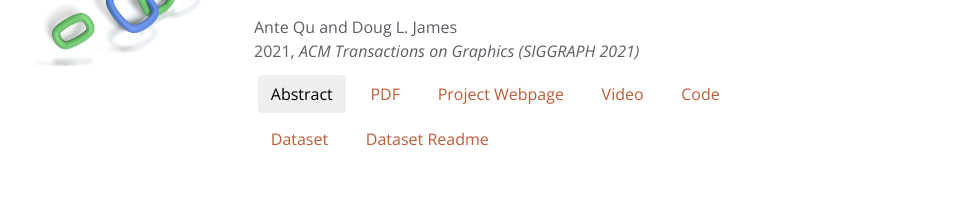
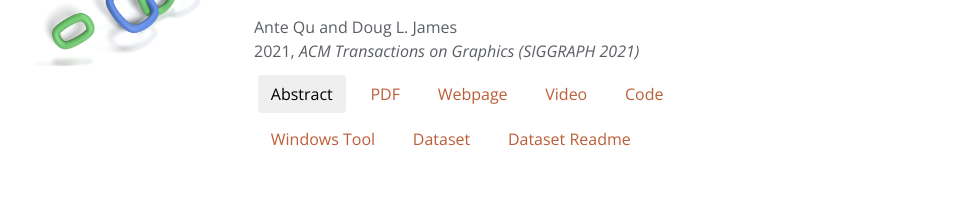
Before and after one commit to antequ/antequ.github.io, a plain HTML site: page index.html in a window 1280 px wide. Shown: the part 1319-1527 px from the top of the page, without its empty margins (286-1263 px from the left). Drawn offline with nearby package versions, Linux system fonts and the light colour scheme; a web font is replaced by a local one.

Commit message:
updated with windows binary

```diff
--- a/index.html
+++ b/index.html
@@ -194,10 +194,10 @@
             <a href="assets/projects/fastlinkingnumbers/QuJames2021FastLinkingNumbers_Optimized400dpi.pdf"
               class="btn btn-default btn-margin">PDF</a>
             <a href="https://graphics.stanford.edu/papers/fastlinkingnumbers/"
-              class="btn btn-default btn-margin">Project
-              Webpage</a>
+              class="btn btn-default btn-margin">Webpage</a>
             <a href="https://youtu.be/MSR9eyYywdQ" class="btn btn-default btn-margin">Video</a>
             <a href="https://github.com/antequ/fastlinkingnumbers/" class="btn btn-default btn-margin">Code</a>
+            <a href="https://drive.google.com/file/d/1nLfxRrf1zoVjY3bT1U-xhz6KByn7yd-S/view?usp=sharing" class="btn btn-default btn-margin">Windows Tool</a>
             <a href="https://drive.google.com/file/d/1tTSrzwP92xYxmVXVc6bx3GGEJ0srukp9/view?usp=sharing"
               class="btn btn-default btn-margin">Dataset</a>
             <a href="https://graphics.stanford.edu/papers/fastlinkingnumbers/assets/dataset_readme.txt"
```
